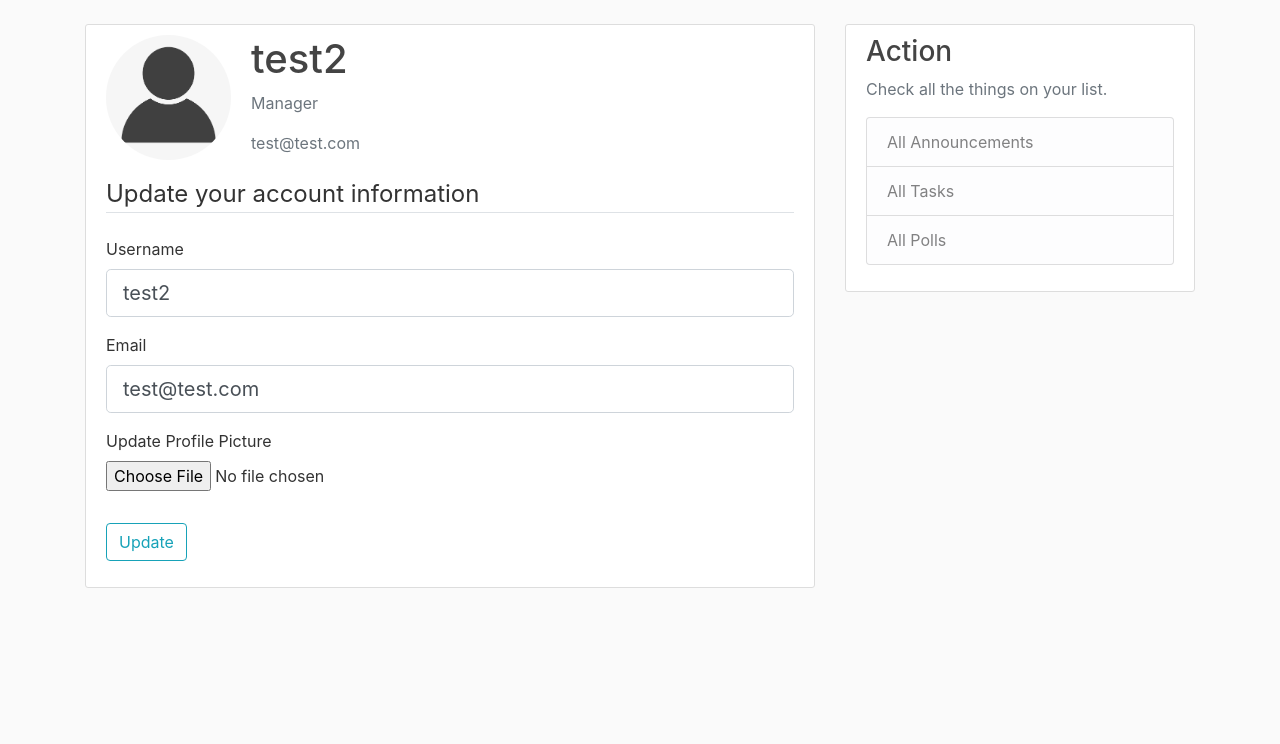
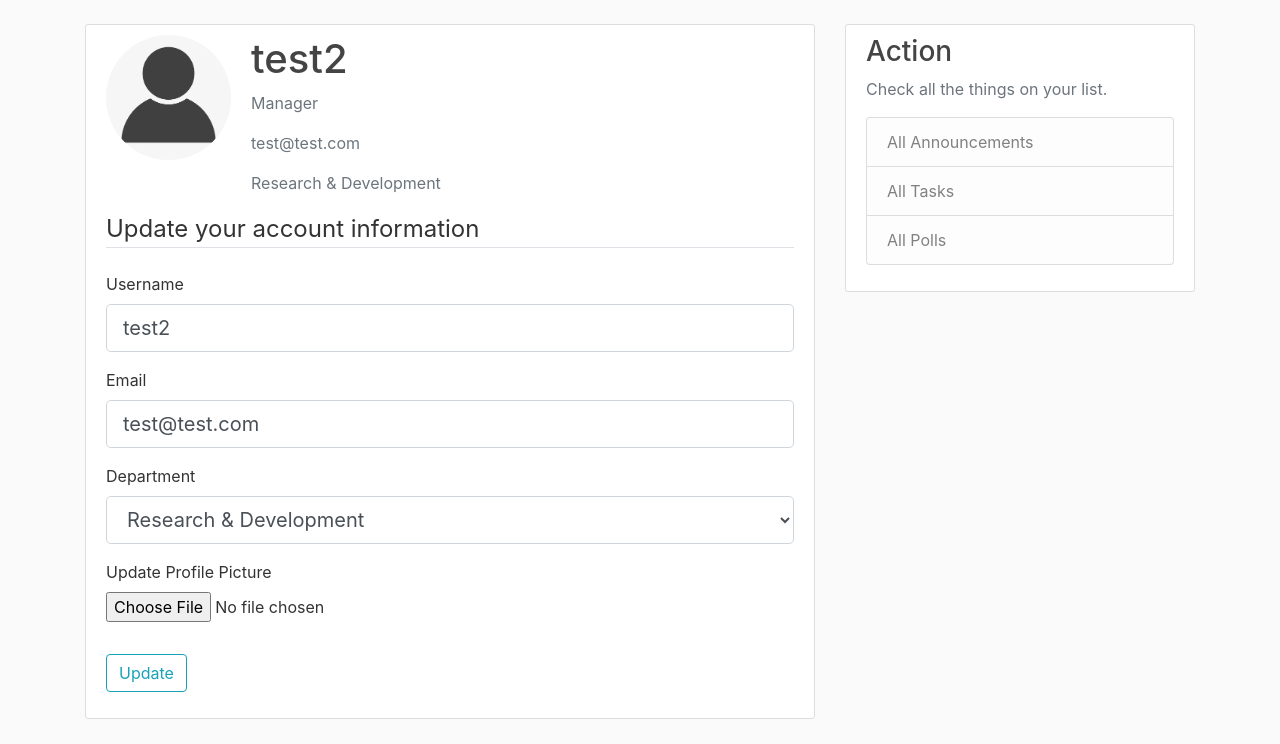
Before and after one commit to joezuoyc/CS316_F20_Team8, a Flask app: page /account in a window 1280 px wide. Shown: the part 56-800 px from the top of the page. Run offline with Flask 2, Linux system fonts and the light colour scheme; a user stored in the database is signed in; some libraries are stand-ins or nearby versions.

Commit message:
add dept

```diff
--- a/scheduler_code/scheduler/forms.py
+++ b/scheduler_code/scheduler/forms.py
@@ -12,6 +12,14 @@ class RegistrationForm(FlaskForm):
 	role = SelectField('Role', [DataRequired()],
                         choices=[('employee', 'Employee'),
                                  ('manager', 'Manager')])
+	dept = SelectField('Department', [DataRequired()],
+						choices=[('Production', 'Prodcution'),
+                                 ('RaD', 'Research & Development'),
+                                 ('Purchasing', 'Purchasing'),
+                                 ('Marketing', 'Marketing'),
+                                 ('HR', 'Human Resource'),
+                                 ('Accounting', 'Accounting'),
+                                 ('Operations', 'Operations')])
 	email = StringField('Email', validators =
 					[DataRequired(), Email() ])
 	password = PasswordField('Password', validators = [DataRequired()] )
@@ -45,6 +53,14 @@ class UpdateAccountForm(FlaskForm):
 					[DataRequired(),Length(min = 2, max = 20) ])
 	email = StringField('Email', validators =
 					[DataRequired(), Email() ])
+	dept = SelectField('Department', [DataRequired()],
+						choices=[('Production', 'Prodcution'),
+                                 ('RaD', 'Research & Development'),
+                                 ('Purchasing', 'Purchasing'),
+                                 ('Marketing', 'Marketing'),
+                                 ('HR', 'Human Resource'),
+                                 ('Accounting', 'Accounting'),
+                                 ('Operations', 'Operations')])
 	picture = FileField('Update Profile Picture', validators = [FileAllowed(['jpg','png'])])
 	submit = SubmitField('Update')
 
--- a/scheduler_code/scheduler/models.py
+++ b/scheduler_code/scheduler/models.py
@@ -13,6 +13,7 @@ class User(db.Model, UserMixin):
     username = db.Column(db.String(20), unique=True, nullable=False)
     email = db.Column(db.String(120), unique=True, nullable=False)
     is_manager = db.Column(db.Boolean, nullable=False)
+    dept = db.Column(db.String(60), nullable=False)
     image_file = db.Column(db.String(20), nullable=False, default='default.jpg')
     password = db.Column(db.String(60), nullable=False)
     announcement = db.relationship('Announcement', backref='author', lazy=True)
--- a/scheduler_code/scheduler/routes.py
+++ b/scheduler_code/scheduler/routes.py
@@ -42,7 +42,7 @@ def register():
 		manager = False
 		if form.role.data == "manager":
 			manager = True
-		user = User(username=form.username.data, email=form.email.data, password=hashed_pw, is_manager=manager)
+		user = User(username=form.username.data, email=form.email.data, password=hashed_pw, is_manager=manager, dept=form.dept.data)
 		db.session.add(user)
 		db.session.commit()
 		flash(f'Account created for {form.username.data}!', 'success')
@@ -98,12 +98,14 @@ def account():
 			current_user.image_file = picture_file
 		current_user.username = form.username.data
 		current_user.email    = form.email.data
+		current_user.dept = form.dept.data
 		db.session.commit()
 		flash('your account has been update','success')
 		return redirect(url_for('account'))
 	elif request.method == 'GET':
 		form.username.data = current_user.username
 		form.email.data = current_user.email
+		form.dept.data = current_user.dept
 	image_file = url_for('static', filename = 'profile_pics/' + current_user.image_file)
 	return render_template('account.html', title='Account',
 								image_file = image_file, form = form)
--- a/scheduler_code/scheduler/templates/account.html
+++ b/scheduler_code/scheduler/templates/account.html
@@ -13,6 +13,15 @@
             {% endif %}
           </p>
           <p class="text-secondary">{{current_user.email}}</p>
+          <p class="text-secondary">
+            {% if current_user.dept == 'RaD' %}
+                Research & Development
+            {% elif current_user.dept == 'HR' %}
+                Human Resource
+            {% else %}
+                {{current_user.dept}}
+            {% endif %}
+          </p>
         </div>
       </div>
              <form method="POST" action="" enctype="multipart/form-data">
@@ -46,7 +55,20 @@
                         {{ form.email(class="form-control form-control-lg") }}
                     {% endif %}
                 </div>
+                <div class="form-group">
+                    {{ form.dept.label(class="form-control-label") }}
 
+                    {% if form.dept.errors %}
+                        {{ form.dept(class="form-control form-control-lg is-invalid") }}
+                        <div class="invalid-feedback">
+                            {% for error in form.role.errors %}
+                                <span>{{ error }}</span>
+                            {% endfor %}
+                        </div>
+                    {% else %}
+                        {{ form.dept(class="form-control form-control-lg") }}
+                    {% endif %}
+                </div>
                 <div class="form-group">
                     {{ form.picture.label() }}
                     {{ form.picture( class = "form-control-file") }}
```
Also changed, not shown: scheduler_code/scheduler/templates/register.html (+14 -0 lines), scheduler_code/scheduler/site.db.
